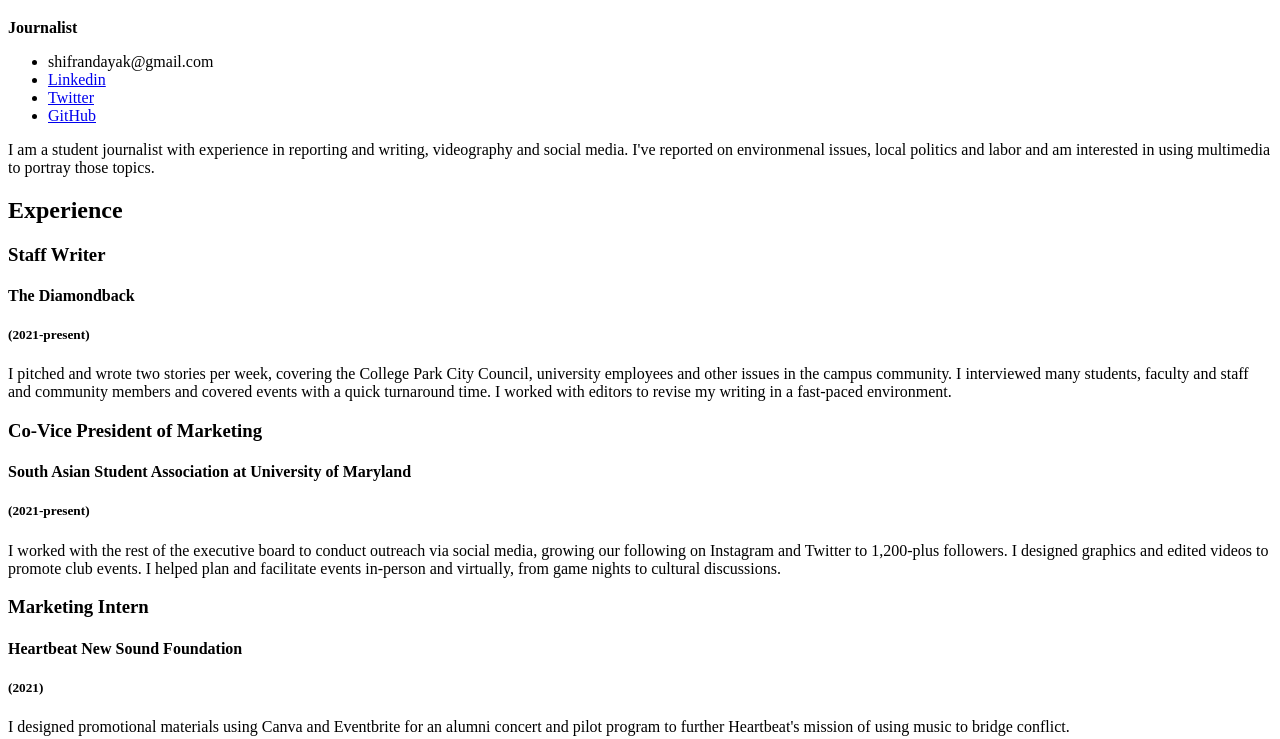
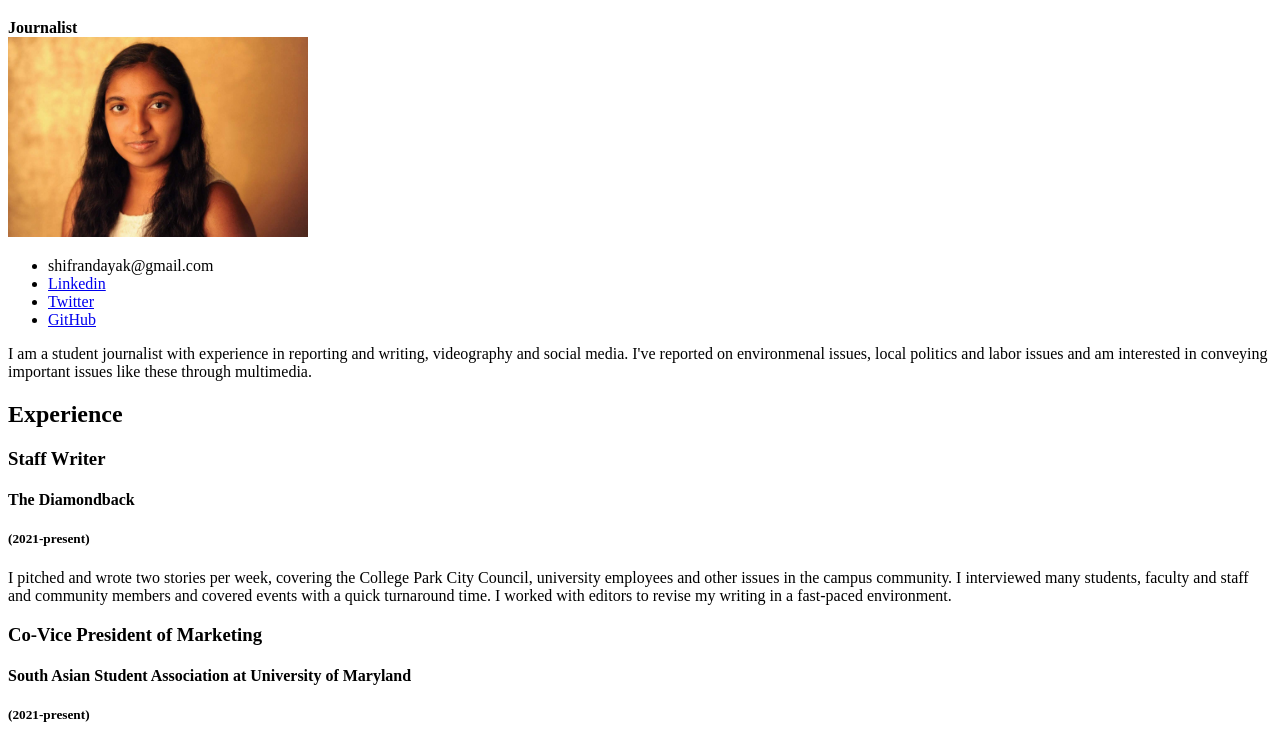
Before and after one commit to shifradayak/Shifra-Dayak-Jour352, a plain HTML site: page resume/index.html in a window 1280 px wide. Shown: the part 61-800 px from the top of the page. Drawn offline with Linux system fonts and the light colour scheme.

Commit message:
re-worded description and added line break above headshot

```diff
--- a/resume/index.html
+++ b/resume/index.html
@@ -15,6 +15,10 @@
 
   <strong> Journalist </strong>
 
+  <br>
+
+  <img src= "headshot.jpg" width="300" >
+
 <!-- Contact info -->
   <ul>
     <li> shifrandayak@gmail.com </li>
@@ -25,8 +29,8 @@
 
 <!-- Description -->
   <p> I am a student journalist with experience in reporting and writing, videography and social media.
-    I've reported on environmenal issues, local politics and labor and am interested in using multimedia
-  to portray those topics. </p>
+    I've reported on environmenal issues, local politics and labor issues and am interested in conveying
+    important issues like these through multimedia. </p>
 
 <!-- Experience -->
   <h2> Experience </h2>
```
